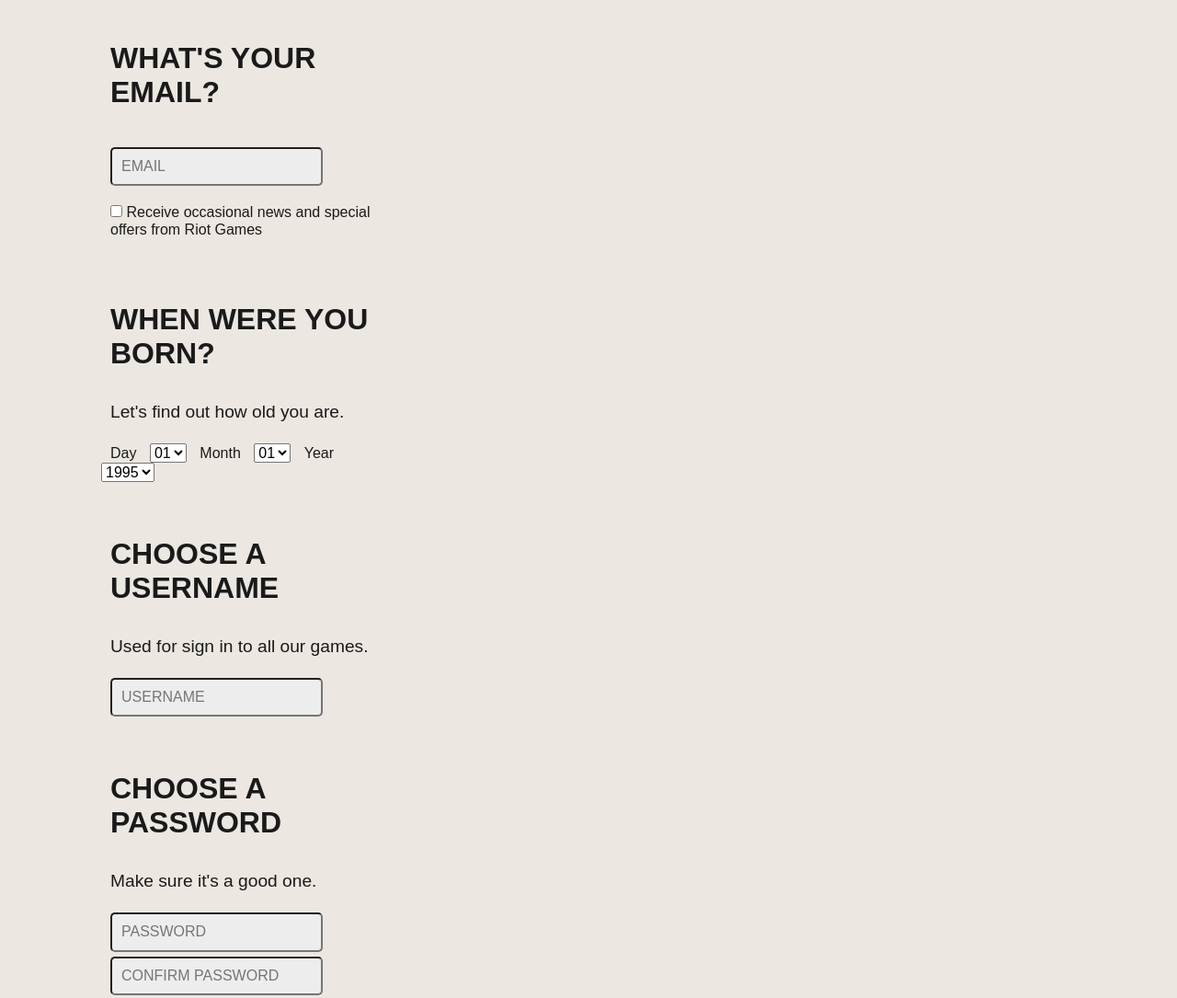
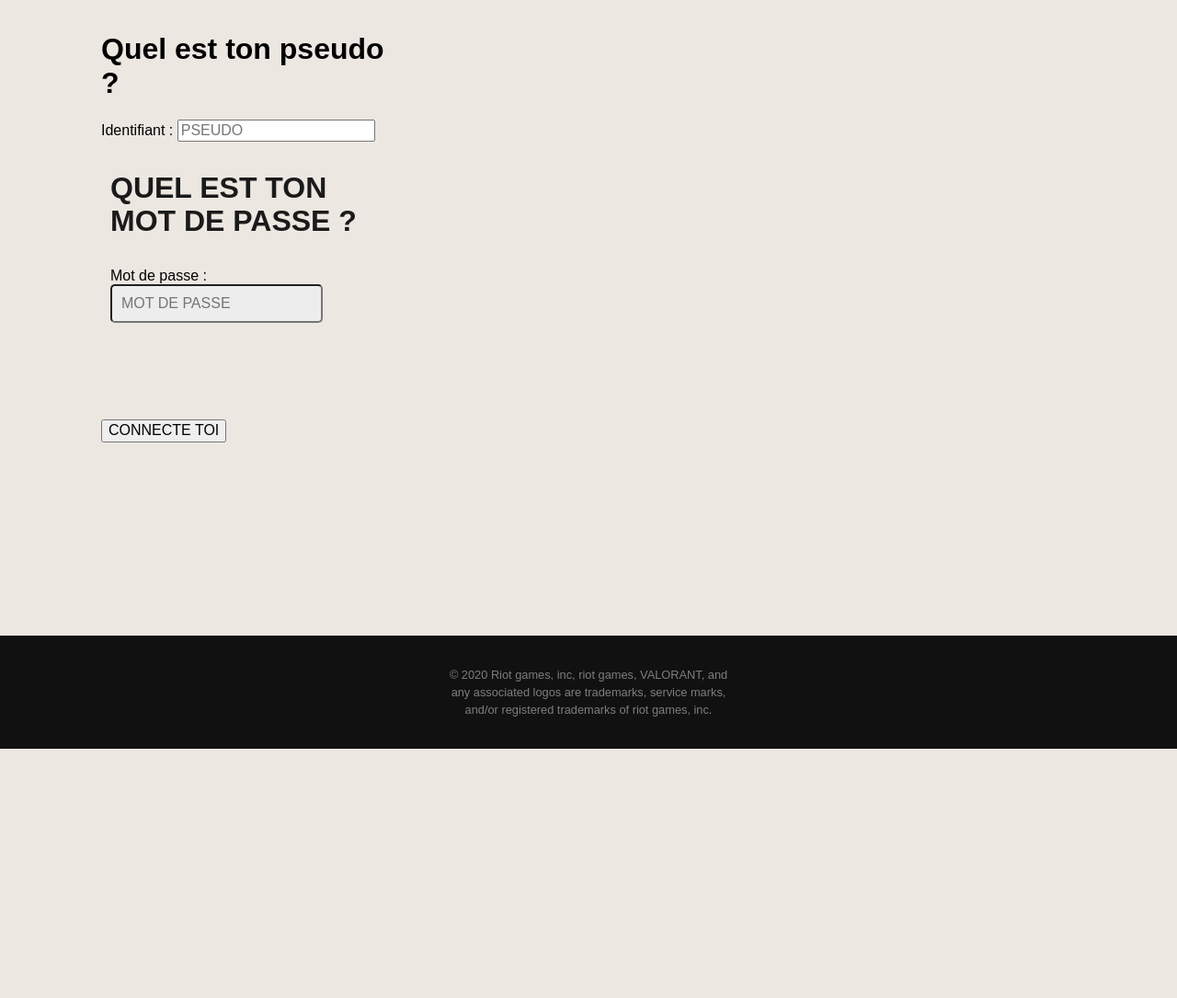
Before and after one commit to Gogodu85/valorancup, a plain HTML site: page signup.html in a window 1280 px wide. Shown: the part 340-1425 px from the top of the page at 92% size. After the commit the page ends 1154 px from the top, so only its background shows below. Drawn offline with Linux system fonts and the light colour scheme.

Commit message:
Add files via upload

```diff
--- a/signup.html
+++ b/signup.html
@@ -3,7 +3,7 @@
   <head>
     <meta charset="UTF-8" />
     <meta name="viewport" content="width=device-width, initial-scale=1.0" />
-    <title>Valorant</title>
+    <title>ValoranCup</title>
     <link rel="stylesheet" href="css/normalize.css" />
     <link rel="stylesheet" href="css/style.css" />
   </head>
@@ -23,93 +23,31 @@
 
     <div class="signupWrapper">
       <div class="accountIntro">
-        <h1>Create an account</h1>
+        <h1>Connecte toi</h1>
       </div>
       <div class="formBlock">
         <form action="signup.php">
-          <div class="emailIntro">
-            <h1>What's your email?</h1>
+          <div class="pseudoIntro">
+            <h1>Quel est ton pseudo ?</h1>
           </div>
-
-          <div class="email">
-            <label for="email"></label>
-            <input type="text" id="email" placeholder="EMAIL" />
+          <div class="pseudo">
+            <label for="pseudo">Identifiant : </label>
+            <input type="text" id="pseudo" placeholder="PSEUDO" />
           </div>
-
-          <div class="newsletter">
-            <input type="checkbox" id="newsletter" />
-            <label for="newsletter"
-              >Receive occasional news and special offers from Riot Games</label
-            >
+          <div class="passwordIntro">
+            <h1>Quel est ton mot de passe ?</h1>
           </div>
-
-          <div class="ageIntro">
-            <h1>When were you born?</h1>
-            <p>Let's find out how old you are.</p>
-          </div>
-
-          <div class="age">
-            <label for="dayOfBirth">Day</label>
-            <select name="dayOfBirth" id="dayOfBirth">
-              <option value="01">01</option>
-              <option value="02">02</option>
-              <option value="03">03</option>
-              <option value="04">04</option>
-              <option value="05">05</option>
-            </select>
-
-            <label for="monthOfBirth">Month</label>
-            <select name="monthOfBirth" id="monthOfBirth">
-              <option value="january">01</option>
-              <option value="february">02</option>
-              <option value="march">03</option>
-              <option value="april">04</option>
-              <option value="may">05</option>
-            </select>
-
-            <label for="yearOfBirth">Year</label>
-            <select name="yearOfBirth" id="yearOfBirth">
-              <option value="1995">1995</option>
-              <option value="1996">1996</option>
-              <option value="1997">1997</option>
-              <option value="1998">1998</option>
-              <option value="1999">1999</option>
-            </select>
-          </div>
-
-          <div class="usernameIntro">
-            <h1>Choose a username</h1>
-            <p>Used for sign in to all our games.</p>
-          </div>
-
-          <div class="username">
-            <label for="username"></label>
-            <input type="text" id="username" placeholder="USERNAME" />
-          </div>
-
-          <div class="passwordIntro">
-            <h1>Choose a password</h1>
-            <p>Make sure it's a good one.</p>
-          </div>
-
           <div class="password">
-            <label for="password"></label>
-            <input type="password" id="password" placeholder="PASSWORD" />
-          </div>
-
-          <div class="passwordCheck">
-            <label for="passwordCheck"></label>
-            <input
-              type="password"
-              id="passwordCheck"
-              placeholder="CONFIRM PASSWORD"
-            />
-          </div>
-
-          <div class="submit">
-            <input type="submit" value="Sign up" />
+            <label for="password">Mot de passe : </label>
+            <input type="text" id="password" placeholder="MOT DE PASSE" />
           </div>
         </form>
+        <button class="btn" style="  margin-top: 100px; margin-bottom: 100px;" id="btnConnection">
+          <span class="btn__inner">
+            <span class="btn__slide"></span>
+            <span class="btn__content">CONNECTE TOI</span>
+          </span>
+        </button>
       </div>
     </div>
     <footer>
@@ -119,5 +57,6 @@
         trademarks of riot games, inc.
       </p>
     </footer>
+    <script scr = "signup.js"></script>
   </body>
 </html>
--- /dev/null
+++ b/signup.js
@@ -0,0 +1,5 @@
+const btnConnection = document.getElementById("btnConnection")
+
+btnConnection.addEventListener('click', () => {
+    console.log("e");
+})
```
